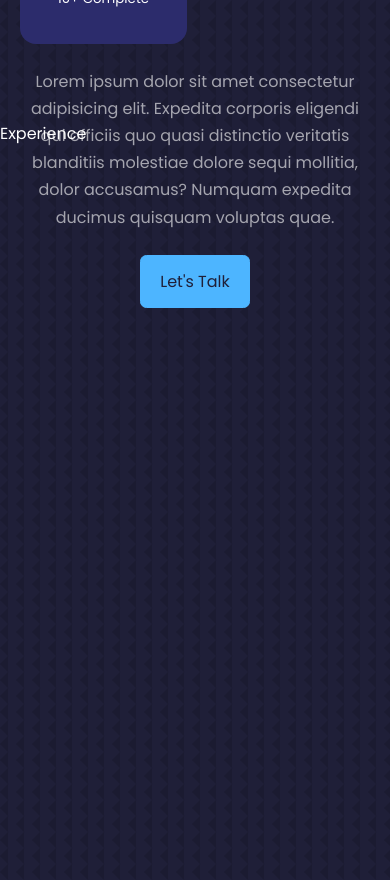
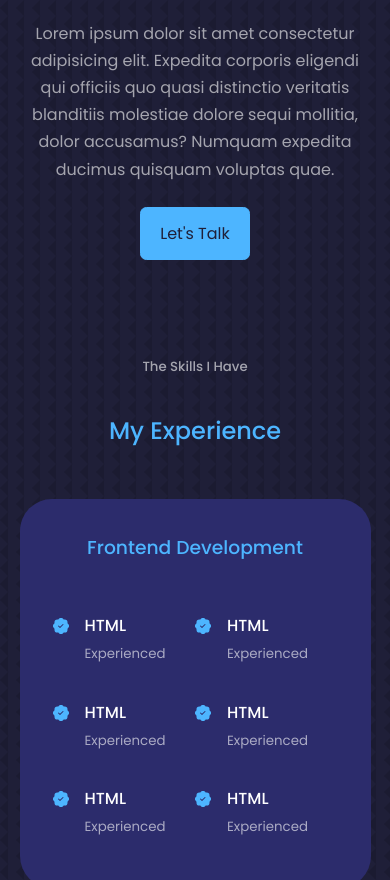
Before and after one commit to lizailyina/portfolio, a React (Create React App) app: page / in a window 390 px wide. Shown: the part 1760-2640 px from the top of the page. Built offline with nearby package versions, Linux system fonts and the light colour scheme.

Commit message:
bug fix and implement responsive experience component

```diff
--- a/src/components/about/About.jsx
+++ b/src/components/about/About.jsx
@@ -60,7 +60,7 @@
             Lorem ipsum dolor sit amet consectetur adipisicing elit. Expedita corporis eligendi qui officiis quo quasi distinctio veritatis blanditiis molestiae dolore sequi mollitia, dolor accusamus? Numquam expedita ducimus quisquam voluptas quae.
           </p>
 
-          <a href="#contact" class="btn btn-primary">Let's Talk</a>
+          <a href="#contact" className="btn btn-primary">Let's Talk</a>
       </div>
       </div>
     </section>
--- a/src/components/experience/Experience.jsx
+++ b/src/components/experience/Experience.jsx
@@ -1,9 +1,116 @@
 import React from 'react'
 import './experience.css'
 
+import { BsPatchCheckFill } from 'react-icons/bs'
+
 const Experience = () => {
   return (
-    <section id='experience'>Experience</section>
+    <section id='experience'>
+      <h5>
+        The Skills I Have
+      </h5>
+      <h2>
+        My Experience
+      </h2>
+
+      <div className="container experience__container">
+        <div className="experience__card">
+          <h3>Frontend Development</h3>
+          <div className="experience__content">
+            <article className="experience__details">
+              <BsPatchCheckFill className="experience__details-icon" />
+              <div>
+                <h4> HTML </h4>
+                <small className='text-light'> Experienced </small>
+              </div>
+            </article>
+            <article className="experience__details">
+              <BsPatchCheckFill className="experience__details-icon" />
+              <div>
+                <h4> HTML </h4>
+                <small className='text-light'> Experienced </small>
+              </div>
+            </article>
+            <article className="experience__details">
+              <BsPatchCheckFill className="experience__details-icon" />
+              <div>
+                <h4> HTML </h4>
+                <small className='text-light'> Experienced </small>
+              </div>
+            </article>
+            <article className="experience__details">
+              <BsPatchCheckFill className="experience__details-icon" />
+              <div>
+                <h4> HTML </h4>
+                <small className='text-light'> Experienced </small>
+              </div>
+            </article>
+            <article className="experience__details">
+              <BsPatchCheckFill className="experience__details-icon" />
+              <div>
+                <h4> HTML </h4>
+                <small className='text-light'> Experienced </small>
+              </div>
+            </article>
+            <article className="experience__details">
+              <BsPatchCheckFill className="experience__details-icon" />
+              <div>
+                <h4> HTML </h4>
+                <small className='text-light'> Experienced </small>
+              </div>
+            </article>
+          </div>
+        </div>
+        {/* END OF FRONTEND */}
+        <div className="experience__card">
+          <h3>Frontend Development</h3>
+          <div className="experience__content">
+            <article className="experience__details">
+              <BsPatchCheckFill className="experience__details-icon" />
+              <div>
+                <h4> HTML </h4>
+                <small className='text-light'> Experienced </small>
+              </div>
+            </article>
+            <article className="experience__details">
+              <BsPatchCheckFill className="experience__details-icon" />
+              <div>
+                <h4> HTML </h4>
+                <small className='text-light'> Experienced </small>
+              </div>
+            </article>
+            <article className="experience__details">
+              <BsPatchCheckFill className="experience__details-icon" />
+              <div>
+                <h4> HTML </h4>
+                <small className='text-light'> Experienced </small>
+              </div>
+            </article>
+            <article className="experience__details">
+              <BsPatchCheckFill className="experience__details-icon" />
+              <div>
+                <h4> HTML </h4>
+                <small className='text-light'> Experienced </small>
+              </div>
+            </article>
+            <article className="experience__details">
+              <BsPatchCheckFill className="experience__details-icon" />
+              <div>
+                <h4> HTML </h4>
+                <small className='text-light'> Experienced </small>
+              </div>
+            </article>
+            <article className="experience__details">
+              <BsPatchCheckFill className="experience__details-icon" />
+              <div>
+                <h4> HTML </h4>
+                <small className='text-light'> Experienced </small>
+              </div>
+            </article>
+          </div>
+        </div>
+      </div>
+    </section>
   )
 }
 
--- a/src/components/experience/experience.css
+++ b/src/components/experience/experience.css
@@ -0,0 +1,73 @@
+.experience__container {
+    display: grid;
+    grid-template-columns: 1fr 1fr;
+    gap: 2rem;
+}
+
+.experience__container > div {
+    background: var(--color-bg-variant);
+    padding: 2.4rem 5rem;
+    border-radius: 2rem;
+    border: 1px solid transparent;
+    transition: var(--transition);
+}
+
+.experience__container > div:hover {
+    background: transparent;
+    border-color: var(--color-primary-variant);
+    cursor: default;
+}
+
+.experience__container > div h3{
+    text-align: center;
+    margin-bottom: 2rem;
+    color: var(--color-primary)
+}
+
+.experience__content {
+    display: grid;
+    grid-template-columns: 1fr 1fr;
+    row-gap: 2rem;
+}
+
+.experience__details {
+    display: flex;
+    gap: 1rem;
+}
+
+.experience__details-icon {
+    margin-top: 6px;
+    color: var(--color-primary);
+}
+
+/* ================ MEDIA QUERIES (MEDIUM DEVICES) ======================*/
+
+@media screen and (max-width: 1024px) {
+    .experience__container {
+        grid-template-columns: 1fr;
+    }
+
+    .experience__container > div {
+        width: 80%;
+        padding: 2rem;
+        margin: 0 auto;
+    }
+
+    .experience__content {
+        padding: 1rem;
+    }
+}
+
+/* ================ MEDIA QUERIES (SMALL DEVICES) ======================*/
+
+@media screen and (max-width: 600px) {
+    .experience__container {
+        gap: 1rem;
+    }
+
+
+    .experience__container > div {
+        width: 100%;
+        padding: 2rem 1rem;
+    }
+}
--- a/src/index.css
+++ b/src/index.css
@@ -61,7 +61,6 @@
 }
 
 section {
-    height: 100vh;
     margin-top: 8rem;
 }
 
@@ -69,10 +68,6 @@
 section > h5 {
     text-align: center;
     color: var(--color-light);
-}
-
-section > h5 {
-    padding-top: 3rem;
 }
 
 section > h2 {
```
